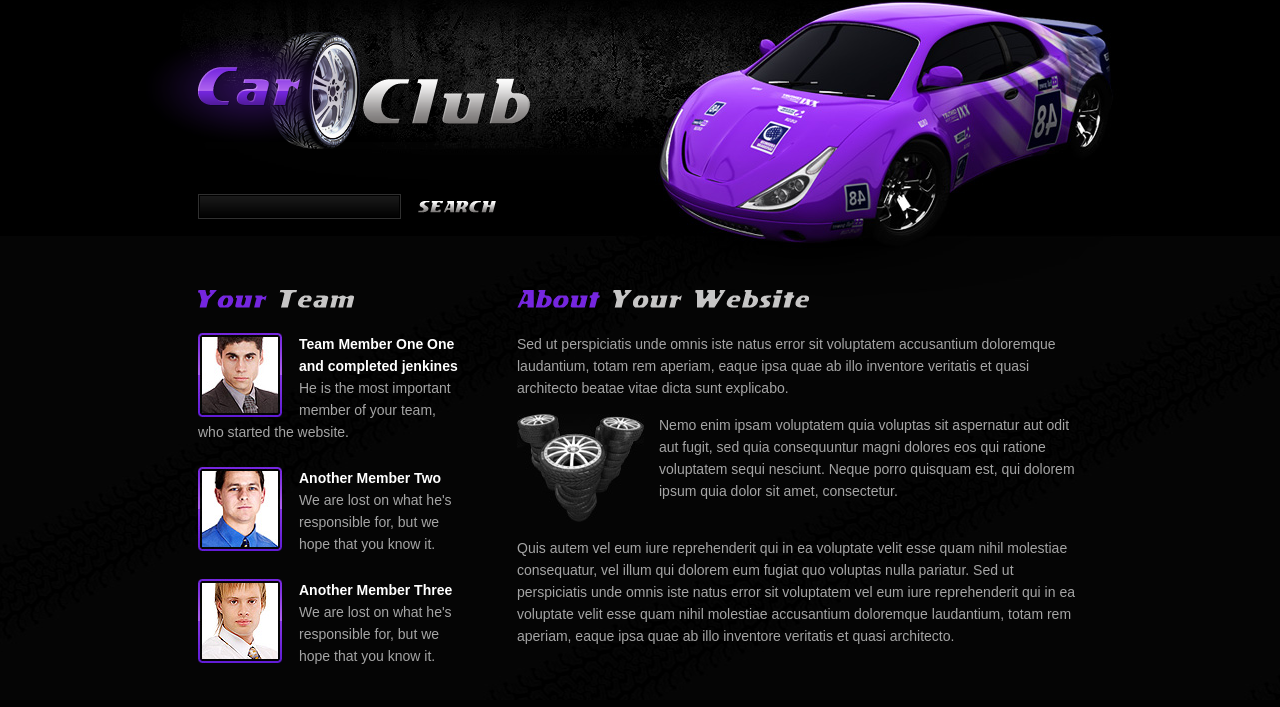
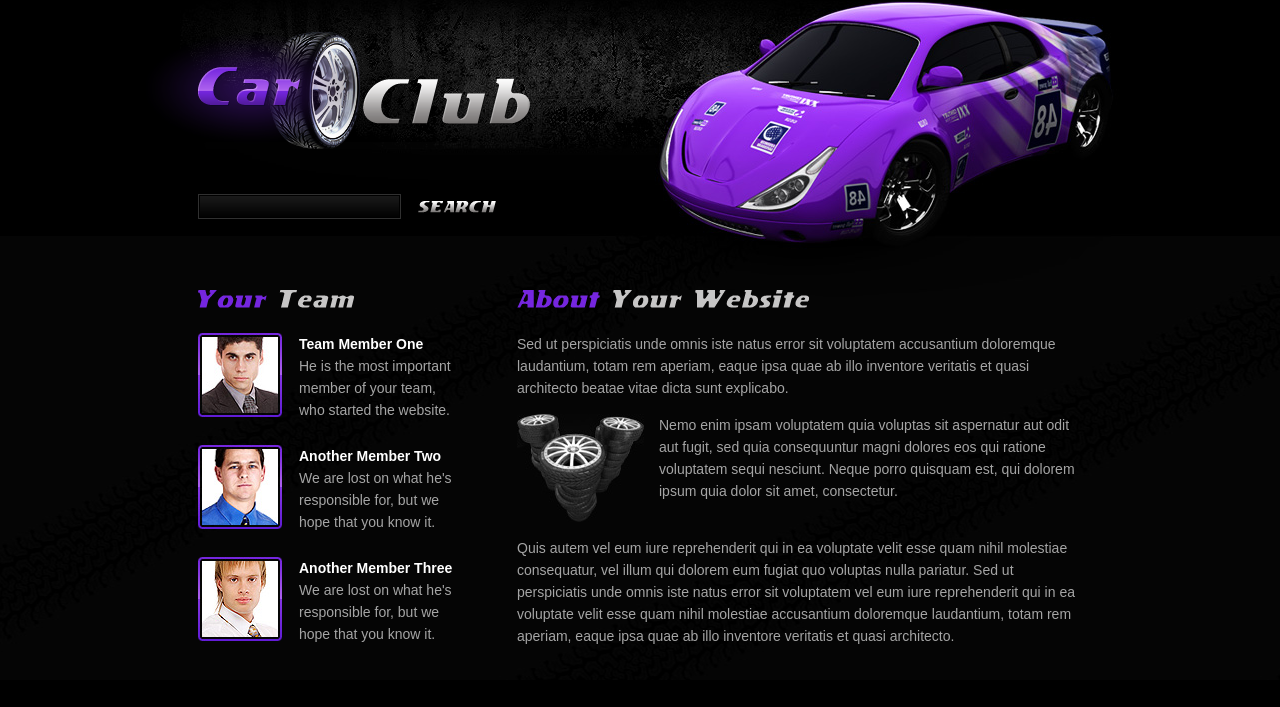
Before and after one commit to shrey31-N/car-web, a plain HTML site: page about-us.html in a window 1280 px wide. Shown: the part 91-798 px from the top of the page. Drawn offline with Linux system fonts and the light colour scheme.

Commit message:
Fix team member name in about-us.html

```diff
--- a/about-us.html
+++ b/about-us.html
@@ -59,7 +59,7 @@
 				<article class="col-1">
 					<img src="images/2page-title1.gif" class="title">
 					<ul class="list">
-						<li><img src="images/2page-img1.jpg"><strong>Team Member One One and completed jenkines</strong>He is the most important member of your team, who started the website. </li>
+						<li><img src="images/2page-img1.jpg"><strong>Team Member One </strong>He is the most important member of your team, who started the website. </li>
 						<li><img src="images/2page-img2.jpg"><strong>Another Member Two</strong>We are lost on what he's responsible for, but we hope that you know it.</li>
 						<li><img src="images/2page-img3.jpg"><strong>Another Member Three</strong>We are lost on what he's responsible for, but we hope that you know it.</li>
 					</ul>
```
